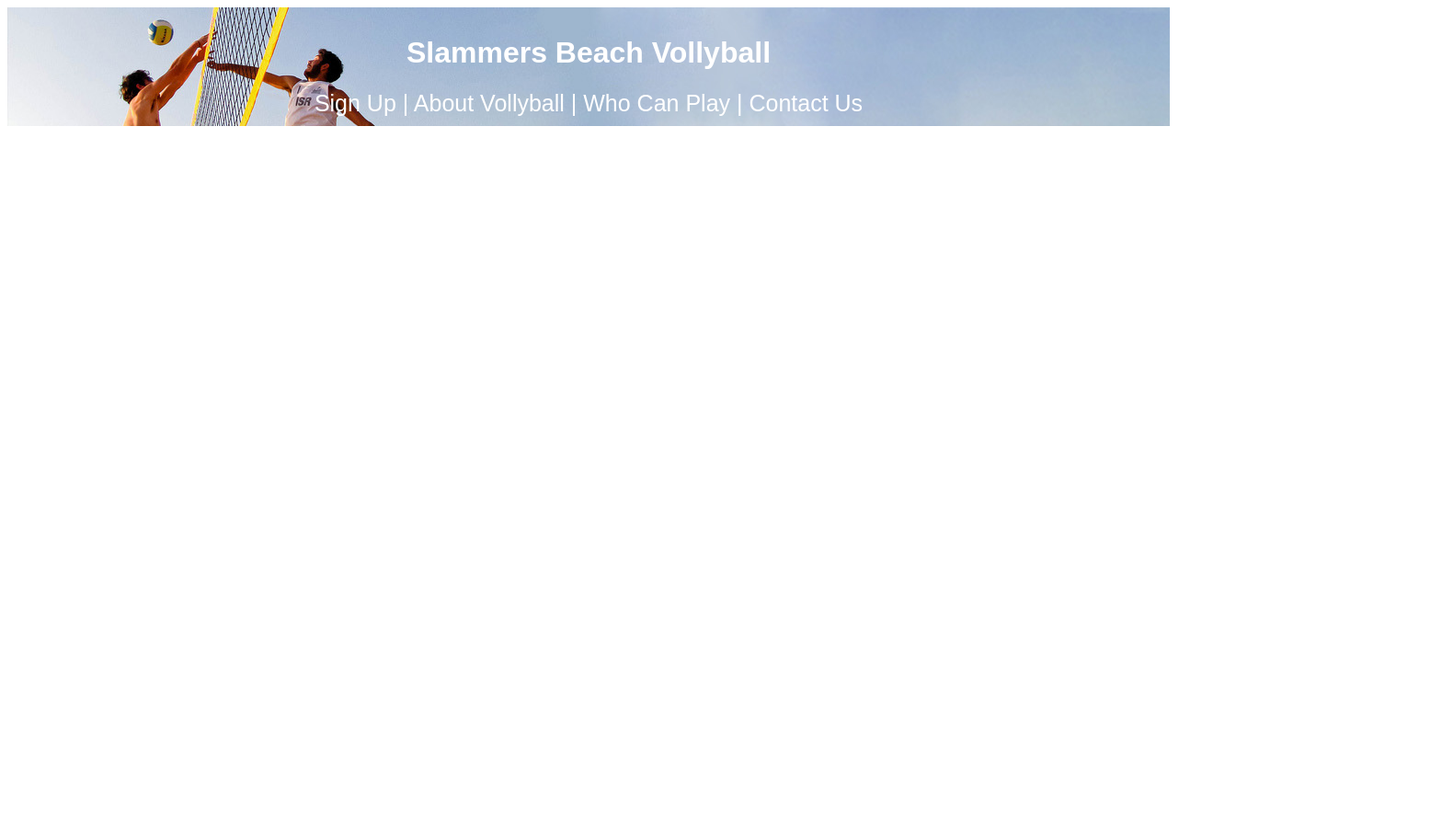
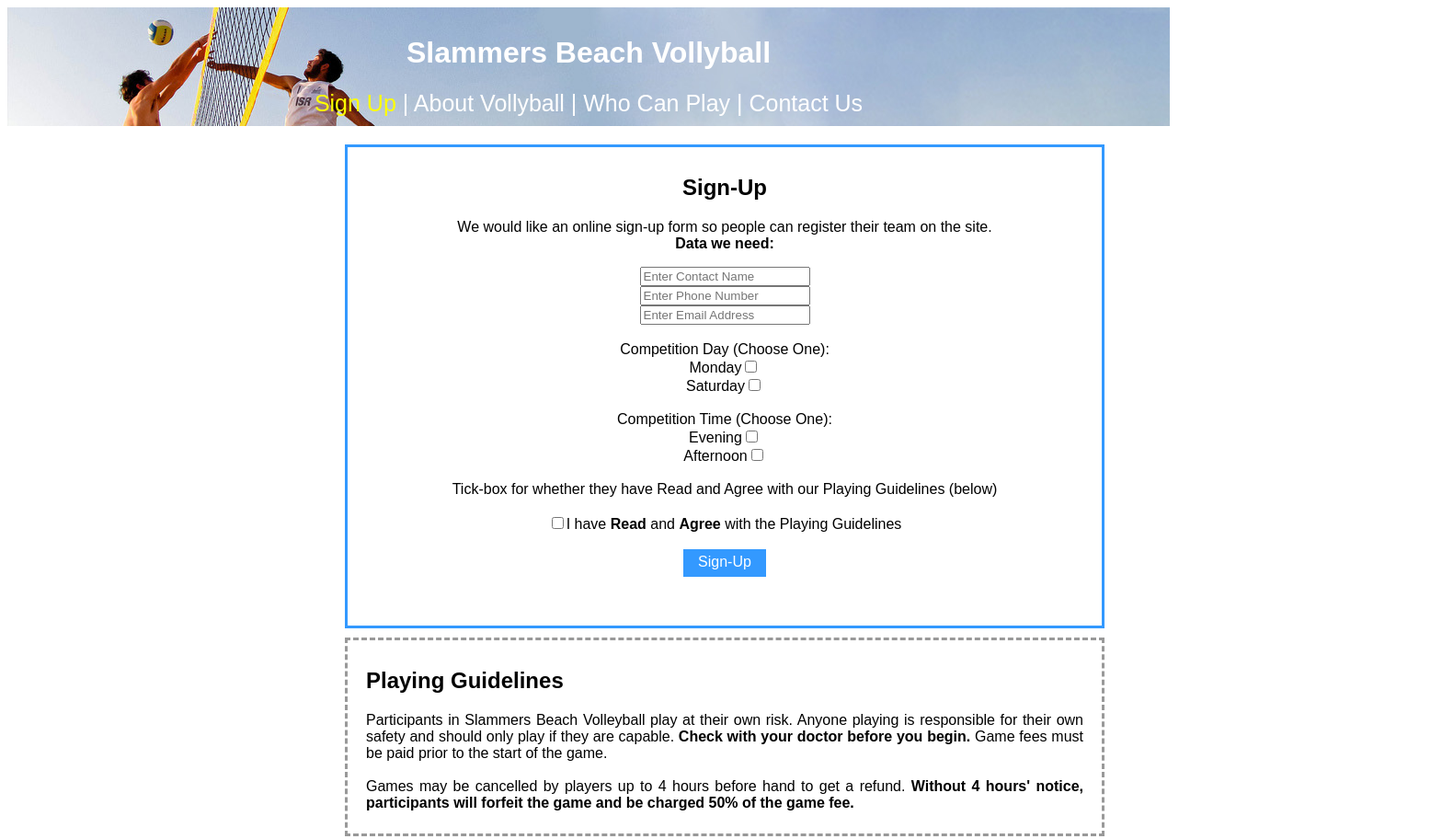
Before and after one commit to ethanrossow/Slammers-Beach-Vollyball-Website, a plain HTML site: page Web Design Assignment/Ethan Rossow - Website/signup.html in a window 1280 px wide. Shown: the whole page at 92% size, 1568 px wide, since content can reach past the window. Before the commit the page ends 800 px from the top, so only its background shows below. Drawn offline with Linux system fonts and the light colour scheme.

Commit message:
sign up page completed - for now

```diff
--- a/Web Design Assignment/Ethan Rossow - Website/aboutvollyballstyle.css
+++ b/Web Design Assignment/Ethan Rossow - Website/aboutvollyballstyle.css
@@ -20,15 +20,17 @@ body {
 	text-align: justify;
 }
 
-a:link {
-	color: white;
-	text-decoration: none;
-}
+/*Title link*/
+a.class4:link  {text-decoration: none; color: white;}
+a.class4:visited {text-decoration: none; color: white;}
+a.class4:hover {text-decoration: none; color: white;}
 
-a:visited {
-	color: white;
-}
+/*Nav links*/
+a:link {text-decoration: none; color: white;}
+a:visited {text-decoration: none; color: white;}
+a:hover {text-decoration: none; color: #a6a6a6;}
 
-a:hover {
-	color: grey;
-}
+/*Live page link*/
+a.class3:link  {text-decoration: none; color: yellow;}
+a.class3:visited {text-decoration: none; color: yellow;}
+a.class3:hover {text-decoration: none; color: #a6a6a6;}
--- a/Web Design Assignment/Ethan Rossow - Website/contactusstyle.css
+++ b/Web Design Assignment/Ethan Rossow - Website/contactusstyle.css
@@ -20,15 +20,17 @@ body {
 	text-align: justify;
 }
 
-a:link {
-	color: white;
-	text-decoration: none;
-}
+/*Title link*/
+a.class4:link  {text-decoration: none; color: white;}
+a.class4:visited {text-decoration: none; color: white;}
+a.class4:hover {text-decoration: none; color: white;}
 
-a:visited {
-	color: white;
-}
+/*Nav links*/
+a:link {text-decoration: none; color: white;}
+a:visited {text-decoration: none; color: white;}
+a:hover {text-decoration: none; color: #a6a6a6;}
 
-a:hover {
-	color: grey;
-}
+/*Live page link*/
+a.class3:link  {text-decoration: none; color: yellow;}
+a.class3:visited {text-decoration: none; color: yellow;}
+a.class3:hover {text-decoration: none; color: #a6a6a6;}
--- a/Web Design Assignment/Ethan Rossow - Website/mystyle.css
+++ b/Web Design Assignment/Ethan Rossow - Website/mystyle.css
@@ -15,7 +15,7 @@ nav {
 
 #container {
 	width: 2000px;
-	height: 2000px;
+	height: 1000px;
 	margin-left: auto;
 	margin-right: auto;
 	padding-left: 280px;
@@ -33,6 +33,7 @@ body {
 	width: 400px;
 	height: 280px;
 	margin-top: 20px;
+	margin-bottom: 10px;
 	padding: 60px;
 	text-align: left;
 	float: left;
@@ -47,6 +48,7 @@ body {
 	padding: 60px;
 	float: left;
 	border: dashed #999999;
+	line-height: 7mm;
 }
 
 #girls {
@@ -60,26 +62,38 @@ body {
 	margin-left: 10px;
 }
 
-#playing_guidelines {
-	width: 400px;
-	height: 500px;
-	padding: 60px;
-	padding-bottom: 0px;
-	text-align: left;
-	border-style: solid;
-	border-color: #999999;
-	clear: left;
+#links {
+	clear: both;
+	width: 1040px;
+	border: solid #999999;
+	padding-top: 10px;
+	padding-left: 20px;
+	padding-bottom: 20px;
+	line-height: 7mm;
+	background-color: #f2f2f2;
 }
 
-a:link {
-	color: white;
-	text-decoration: none;
-}
+/*Title link*/
+a.class4:link  {text-decoration: none; color: white;}
+a.class4:visited {text-decoration: none; color: white;}
+a.class4:hover {text-decoration: none; color: white;}
 
-a:visited {
-	color: white;
-}
+/*Nav links*/
+a:link {text-decoration: none; color: white;}
+a:visited {text-decoration: none; color: white;}
+a:hover {text-decoration: none; color: #a6a6a6;}
 
-a:hover {
-	color: grey;
-}
+/*Sign-up link*/
+a.class5:link  {text-decoration: none; color: #3399ff;}
+a.class5:visited {text-decoration: none; color: #3399ff;}
+a.class5:hover {text-decoration: none; color: #a6a6a6;}
+
+/*Play Professionally link*/
+a.class2:link  {text-decoration: none; color: white;}
+a.class2:visited {text-decoration: none; color: white;}
+a.class2:hover {text-decoration: none; color: yellow;}
+
+/*Links section links*/
+a.class1:link  {text-decoration: none; color: #3399ff;}
+a.class1:visited {text-decoration: none; color: #3399ff;}
+a.class1:hover {text-decoration: none; color: #a6a6a6;}
--- a/Web Design Assignment/Ethan Rossow - Website/signup.html
+++ b/Web Design Assignment/Ethan Rossow - Website/signup.html
@@ -9,9 +9,46 @@
 <body>
 
 <header>
-<h1><a href="index.html">Slammers Beach Vollyball</a></h1>
-<nav><a href="signup.html">Sign Up</a> | <a href="aboutvollyball.html">About Vollyball</a> | <a href="whocanplay.html">Who Can Play</a> | <a href="contactus.html">Contact Us</a></nav>
+<h1><a href="index.html" class="class4">Slammers Beach Vollyball</a></h1>
+<nav><a href="signup.html" class="class3">Sign Up</a> | <a href="aboutvollyball.html">About Vollyball</a> | <a href="whocanplay.html">Who Can Play</a> | <a href="contactus.html">Contact Us</a></nav>
 </header>
 
+<div id="container">
+
+<div id="sign_up">
+<h2>Sign-Up</h2>
+<p>We would like an online sign-up form so people can register their team on the site.<br>
+<b>Data we need:</b></p>
+<input type="text" class="person_name" placeholder="Enter Contact Name" /><br>
+<input type="text" class="phone_number" placeholder="Enter Phone Number" /><br>
+<input type="text" class="email_address" placeholder="Enter Email Address" /><br><br>
+<form>
+Competition Day (Choose One):<br> Monday<input type="checkbox" class="agree"><br> Saturday<input type="checkbox" class="agree">
+</form><br>
+<form>
+Competition Time  (Choose One):<br> Evening<input type="checkbox" class="agree"><br> Afternoon<input type="checkbox" class="agree">
+</form><br>
+Tick-box for whether they have Read and Agree with our Playing Guidelines (below)<br><br>
+<form>
+<input type="checkbox" class="agree">I have <b>Read</b> and <b>Agree</b> with the Playing Guidelines
+</form><br>
+
+<div id="sign_up_button">
+<a href="index.html" class="login">Sign-Up</a>
+</div>
+</p>
+</div>
+
+<div id="playing_guidelines">
+<h2>Playing Guidelines</h2>
+<p>Participants in Slammers Beach Volleyball play at their own risk. Anyone playing is responsible for their own safety and should only play if they are capable. <b>Check with your doctor before you begin.</b>
+Game fees must be paid prior to the start of the game.<br><br>Games may be cancelled by players up to 4 hours before hand to get a refund. <b>Without 4 hours' notice, participants will forfeit the game and be charged 50% of the game fee.</b>
+
+
+</p>
+</div>
+
+
+</div>
 </body>
 </html>
--- a/Web Design Assignment/Ethan Rossow - Website/signupstyle.css
+++ b/Web Design Assignment/Ethan Rossow - Website/signupstyle.css
@@ -13,22 +13,68 @@ nav {
 	text-align: center;
 }
 
+#container {
+	width: 1000px;
+	height: 1000px;
+	margin-left: auto;
+	margin-right: auto;
+	padding-left: 280px;
+	padding-right: 280px;
+}
+
+#sign_up {
+	width: 800px;
+	height: 500px;
+	margin-left: auto;
+	margin-right: auto;
+	padding: 10px;
+	margin-top: 20px;
+	margin-bottom: 10px;
+	text-height: 8mm;
+	border: solid #3399ff;
+}
+
+#sign_up_button {
+	width: 80px;
+	height: 20px;
+	margin-left: auto;
+	margin-right: auto;
+	background-color: #3399ff;
+	float: inherit;
+	padding: 5px;
+}
+
+#playing_guidelines {
+	width: 780px;
+	height: 200px;
+	margin-left: auto;
+	margin-right: auto;
+	padding-top: 10px;
+	padding-left: 20px;
+	padding-right: 20px;
+	text-align: justify;
+	border: dashed #999999;
+}
+
+
 body {
 	background-color: white;
 	text-align: center;
 	font-family: arial;
-	text-align: justify;
+	text-align: center;
 }
 
-a:link {
-	color: white;
-	text-decoration: none;
-}
+/*Title link*/
+a.class4:link  {text-decoration: none; color: white;}
+a.class4:visited {text-decoration: none; color: white;}
+a.class4:hover {text-decoration: none; color: white;}
 
-a:visited {
-	color: white;
-}
+/*Nav links*/
+a:link {text-decoration: none; color: white;}
+a:visited {text-decoration: none; color: white;}
+a:hover {text-decoration: none; color: #a6a6a6;}
 
-a:hover {
-	color: grey;
-}
+/*Live page link*/
+a.class3:link  {text-decoration: none; color: yellow;}
+a.class3:visited {text-decoration: none; color: yellow;}
+a.class3:hover {text-decoration: none; color: #a6a6a6;}
--- a/Web Design Assignment/Ethan Rossow - Website/whocanplaystyle.css
+++ b/Web Design Assignment/Ethan Rossow - Website/whocanplaystyle.css
@@ -20,15 +20,17 @@ body {
 	text-align: justify;
 }
 
-a:link {
-	color: white;
-	text-decoration: none;
-}
+/*Title link*/
+a.class4:link  {text-decoration: none; color: white;}
+a.class4:visited {text-decoration: none; color: white;}
+a.class4:hover {text-decoration: none; color: white;}
 
-a:visited {
-	color: white;
-}
+/*Nav links*/
+a:link {text-decoration: none; color: white;}
+a:visited {text-decoration: none; color: white;}
+a:hover {text-decoration: none; color: #a6a6a6;}
 
-a:hover {
-	color: grey;
-}
+/*Live page link*/
+a.class3:link  {text-decoration: none; color: yellow;}
+a.class3:visited {text-decoration: none; color: yellow;}
+a.class3:hover {text-decoration: none; color: #a6a6a6;}
```
Also changed, not shown: Web Design Assignment/Ethan Rossow - Website/aboutvollyball.html (+2 -2 lines), Web Design Assignment/Ethan Rossow - Website/contactus.html (+2 -2 lines), Web Design Assignment/Ethan Rossow - Website/index.html (+13 -4 lines), Web Design Assignment/Ethan Rossow - Website/whocanplay.html (+2 -2 lines), Web Design Assignment/BeachVolleyball/SIGN UP.png (deleted), 3 other files.
